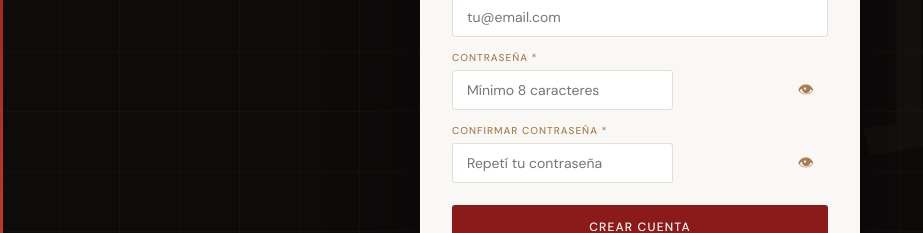
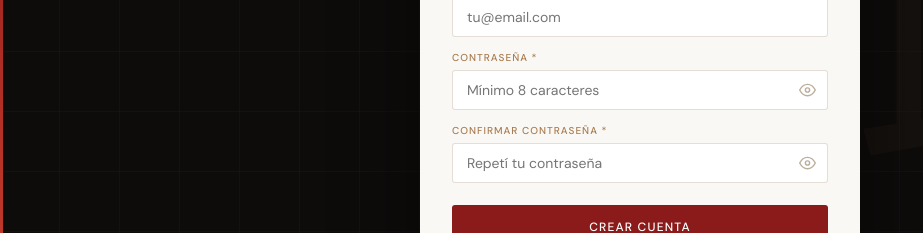
Before and after one commit to juancruz0103/-encuentratudojo, a Next.js app: page /auth in a window 1280 px wide. Both pictures are taken after a click on the button "REGISTRARSE". Shown: the part 389-622 px from the top of the page, without its empty margins (0-923 px from the left). Built offline with nearby package versions, Linux system fonts and the light colour scheme; no server answers.

Commit message:
fix: ojo contraseña dentro del input con iconos SVG

```diff
--- a/src/app/auth/page.tsx
+++ b/src/app/auth/page.tsx
@@ -60,8 +60,12 @@ function AuthContent() {
   // Estilo del botón ojo
   const eyeBtn: React.CSSProperties = {
     position: 'absolute', right: 10, top: '50%', transform: 'translateY(-50%)',
-    background: 'none', border: 'none', cursor: 'pointer', padding: '4px',
-    color: 'var(--wood-light)', fontSize: 16, lineHeight: 1, display: 'flex', alignItems: 'center',
+    background: 'none', border: 'none', cursor: 'pointer', padding: '0 2px',
+    color: 'rgba(122,92,58,0.5)', fontSize: 15, lineHeight: 1,
+    display: 'flex', alignItems: 'center', zIndex: 2,
+  }
+  const pwWrap: React.CSSProperties = {
+    position: 'relative', display: 'flex', alignItems: 'center',
   }
 
   return (
@@ -109,10 +113,13 @@ function AuthContent() {
                 </div>
                 <div className="etd-form-field">
                   <label className="etd-form-label">Contraseña</label>
-                  <div style={{ position: 'relative' }}>
-                    <input name="password" type={showPw ? 'text' : 'password'} required autoComplete="current-password" className="etd-form-input" placeholder="••••••••" style={{ paddingRight: 38 }} />
-                    <button type="button" onClick={() => setShowPw(p => !p)} style={eyeBtn} tabIndex={-1} aria-label={showPw ? 'Ocultar contraseña' : 'Mostrar contraseña'}>
-                      {showPw ? '🙈' : '👁'}
+                  <div style={pwWrap}>
+                    <input name="password" type={showPw ? 'text' : 'password'} required autoComplete="current-password" className="etd-form-input" placeholder="••••••••" style={{ paddingRight: 36, width: '100%' }} />
+                    <button type="button" onClick={() => setShowPw(p => !p)} style={eyeBtn} tabIndex={-1} aria-label={showPw ? 'Ocultar' : 'Mostrar'}>
+                      {showPw
+                        ? <svg width="17" height="17" viewBox="0 0 24 24" fill="none" stroke="currentColor" strokeWidth="2" strokeLinecap="round" strokeLinejoin="round"><path d="M17.94 17.94A10.07 10.07 0 0 1 12 20c-7 0-11-8-11-8a18.45 18.45 0 0 1 5.06-5.94"/><path d="M9.9 4.24A9.12 9.12 0 0 1 12 4c7 0 11 8 11 8a18.5 18.5 0 0 1-2.16 3.19"/><line x1="1" y1="1" x2="23" y2="23"/></svg>
+                        : <svg width="17" height="17" viewBox="0 0 24 24" fill="none" stroke="currentColor" strokeWidth="2" strokeLinecap="round" strokeLinejoin="round"><path d="M1 12s4-8 11-8 11 8 11 8-4 8-11 8-11-8-11-8z"/><circle cx="12" cy="12" r="3"/></svg>
+                      }
                     </button>
                   </div>
                 </div>
@@ -146,19 +153,25 @@ function AuthContent() {
                 </div>
                 <div className="etd-form-field">
                   <label className="etd-form-label">Contraseña *</label>
-                  <div style={{ position: 'relative' }}>
-                    <input name="password" type={showPw ? 'text' : 'password'} required className="etd-form-input" placeholder="Mínimo 8 caracteres" style={{ paddingRight: 38 }} />
+                  <div style={pwWrap}>
+                    <input name="password" type={showPw ? 'text' : 'password'} required className="etd-form-input" placeholder="Mínimo 8 caracteres" style={{ paddingRight: 36, width: '100%' }} />
                     <button type="button" onClick={() => setShowPw(p => !p)} style={eyeBtn} tabIndex={-1} aria-label={showPw ? 'Ocultar' : 'Mostrar'}>
-                      {showPw ? '🙈' : '👁'}
+                      {showPw
+                        ? <svg width="17" height="17" viewBox="0 0 24 24" fill="none" stroke="currentColor" strokeWidth="2" strokeLinecap="round" strokeLinejoin="round"><path d="M17.94 17.94A10.07 10.07 0 0 1 12 20c-7 0-11-8-11-8a18.45 18.45 0 0 1 5.06-5.94"/><path d="M9.9 4.24A9.12 9.12 0 0 1 12 4c7 0 11 8 11 8a18.5 18.5 0 0 1-2.16 3.19"/><line x1="1" y1="1" x2="23" y2="23"/></svg>
+                        : <svg width="17" height="17" viewBox="0 0 24 24" fill="none" stroke="currentColor" strokeWidth="2" strokeLinecap="round" strokeLinejoin="round"><path d="M1 12s4-8 11-8 11 8 11 8-4 8-11 8-11-8-11-8z"/><circle cx="12" cy="12" r="3"/></svg>
+                      }
                     </button>
                   </div>
                 </div>
                 <div className="etd-form-field">
                   <label className="etd-form-label">Confirmar contraseña *</label>
-                  <div style={{ position: 'relative' }}>
-                    <input name="confirm" type={showPwConfirm ? 'text' : 'password'} required className="etd-form-input" placeholder="Repetí tu contraseña" style={{ paddingRight: 38 }} />
+                  <div style={pwWrap}>
+                    <input name="confirm" type={showPwConfirm ? 'text' : 'password'} required className="etd-form-input" placeholder="Repetí tu contraseña" style={{ paddingRight: 36, width: '100%' }} />
                     <button type="button" onClick={() => setShowPwConfirm(p => !p)} style={eyeBtn} tabIndex={-1} aria-label={showPwConfirm ? 'Ocultar' : 'Mostrar'}>
-                      {showPwConfirm ? '🙈' : '👁'}
+                      {showPwConfirm
+                        ? <svg width="17" height="17" viewBox="0 0 24 24" fill="none" stroke="currentColor" strokeWidth="2" strokeLinecap="round" strokeLinejoin="round"><path d="M17.94 17.94A10.07 10.07 0 0 1 12 20c-7 0-11-8-11-8a18.45 18.45 0 0 1 5.06-5.94"/><path d="M9.9 4.24A9.12 9.12 0 0 1 12 4c7 0 11 8 11 8a18.5 18.5 0 0 1-2.16 3.19"/><line x1="1" y1="1" x2="23" y2="23"/></svg>
+                        : <svg width="17" height="17" viewBox="0 0 24 24" fill="none" stroke="currentColor" strokeWidth="2" strokeLinecap="round" strokeLinejoin="round"><path d="M1 12s4-8 11-8 11 8 11 8-4 8-11 8-11-8-11-8z"/><circle cx="12" cy="12" r="3"/></svg>
+                      }
                     </button>
                   </div>
                 </div>
```
